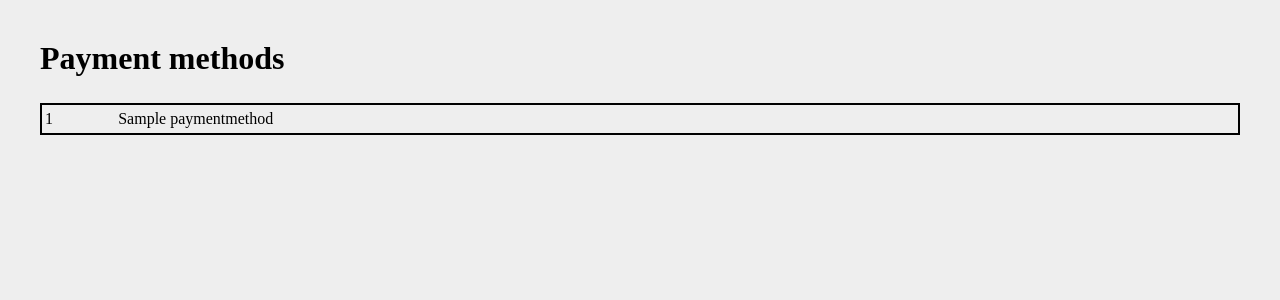
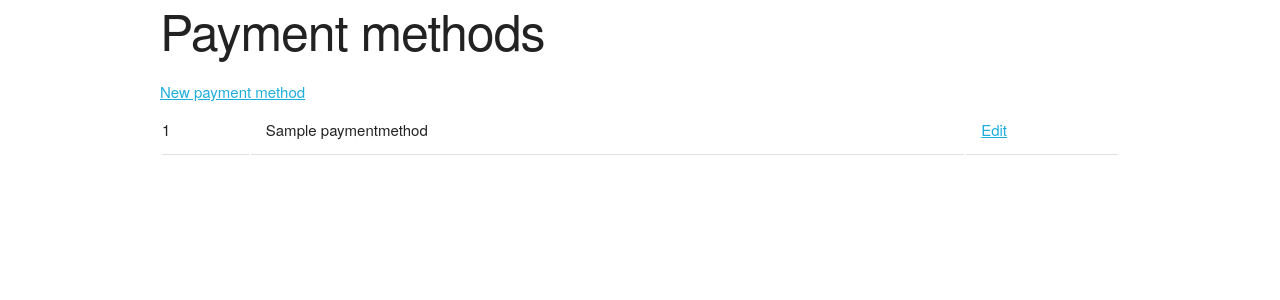
Before and after one commit to art-solopov/billy_bones, a Django app: page /payment_methods/ in a window 1280 px wide. Shown: the top 300 px of the page. Run offline with Django 3.2, Linux system fonts and the light colour scheme; tables that the repository leaves empty hold one stand-in row (values such as "Sample post"); some libraries are stand-ins or nearby versions.

Commit message:
More views & templates

```diff
--- a/bills/templates/bills/payment_methods_list.html
+++ b/bills/templates/bills/payment_methods_list.html
@@ -2,11 +2,19 @@
 
 {% block content %}
     <h1>Payment methods</h1>
-    <table>
+
+    <div>
+	<a href="{% url "bills:payment_methods:new" %}">New payment method</a>
+    </div>
+
+    <table class="u-full-width">
 	{% for payment_method in object_list %}
 	    <tr>
 		<td>{{ payment_method.id }}</td>
 		<td>{{ payment_method.name }}</td>
+		<td>
+		    <a href="{% url 'bills:payment_methods:edit' pk=payment_method.id %}">Edit</a>
+		</td>
 	    </tr>
 	{% endfor %}
     </table>
--- a/bills/urls.py
+++ b/bills/urls.py
@@ -1,8 +1,18 @@
-from django.conf.urls import url
+from django.conf.urls import url, include
 
-from .views import PaymentMethodsList, BillsList
+from .views import (PaymentMethodsList, EditPaymentMethod, CreatePaymentMethod,
+                    BillsList)
+
+app_name = 'bills'
+
+payment_methods_patterns = [
+    url(r'^$', PaymentMethodsList.as_view(), name='index'),
+    url(r'^(?P<pk>\d+)/edit/?$', EditPaymentMethod.as_view(), name='edit'),
+    url(r'^new/?$', CreatePaymentMethod.as_view(), name='new'),
+]
 
 urlpatterns = [
-    url(r'payment_methods/?$', PaymentMethodsList.as_view(), name='payment_methods_index'),
-    url(r'bills/?$', BillsList.as_view(), name='bills_index')
+    url(r'^payment_methods/', include((payment_methods_patterns, 'payment_methods'))),
+
+    url(r'^bills/?$', BillsList.as_view(), name='bills_index')
 ]
--- a/bills/views.py
+++ b/bills/views.py
@@ -1,12 +1,31 @@
-from django.shortcuts import render
+from django.urls import reverse_lazy
 from django.views.generic import ListView
+from django.views.generic.edit import (DeleteView, CreateView, UpdateView,
+                                       FormView)
 
 from .models import PaymentMethod, Bill
+from . import forms
+from . import models
 
 
 class PaymentMethodsList(ListView):
-    model = PaymentMethod
     template_name = 'bills/payment_methods_list.html'
+    queryset = PaymentMethod.objects.order_by('name')
+
+
+class PaymentMethodCUMixin:
+    template_name = 'bills/payment_method_form.html'
+    model = models.PaymentMethod
+    form_class = forms.PaymentMethodForm
+    success_url = reverse_lazy('bills:payment_methods:index')
+
+
+class CreatePaymentMethod(PaymentMethodCUMixin, CreateView):
+    pass
+
+
+class EditPaymentMethod(PaymentMethodCUMixin, UpdateView):
+    pass
 
 
 class BillsList(ListView):
--- a/billy_bones/settings.py
+++ b/billy_bones/settings.py
@@ -107,7 +107,7 @@ AUTH_PASSWORD_VALIDATORS = [
 
 LANGUAGE_CODE = 'en-us'
 
-TIME_ZONE = 'UTC'
+TIME_ZONE = 'Europe/Moscow'
 
 USE_I18N = True
 
--- a/home/templates/base.html
+++ b/home/templates/base.html
@@ -5,29 +5,12 @@
 	<meta charset="utf-8" />
 	<link rel="stylesheet" href="https://cdnjs.cloudflare.com/ajax/libs/normalize/5.0.0/normalize.min.css" />
 
+	<link rel="stylesheet" href="https://cdnjs.cloudflare.com/ajax/libs/skeleton/2.0.4/skeleton.min.css" />
+
 	<!-- TODO replace with an actual CSS file -->
-	<style>
-	 body {
-	     background: #EEE;
-	     font-size: 16px;
-	     line-height: 1.4;
-	 }
-
-	 body > main {
-	     display: block;
-	     max-width: 1200px;
-	     margin: 0 auto;
-	     padding: 15px 0;
-	 }
-
-	 table {
-	     border: 2px solid black;
-	     width: 100%;
-	 }
-	</style>
     </head>
     <body>
-	<main>
+	<main class="container">
 	    {% block content %}{% endblock %}
 	</main>
     </body>
```
Also changed, not shown: bills/forms.py (added, +24 -0 lines), bills/templates/bills/bills_list.html (+10 -2 lines), bills/templates/bills/payment_method_form.html (added, +9 -0 lines), bills/templatetags/bills_formatting.py (added, +9 -0 lines), home/templatetags/datetime_operations.py (added, +14 -0 lines).
